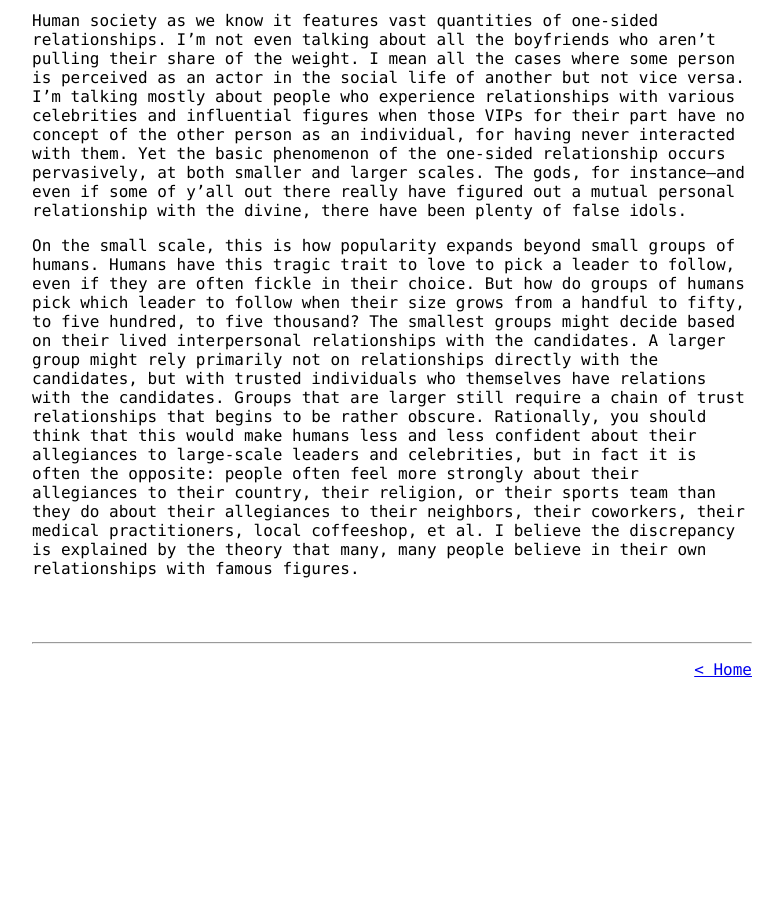
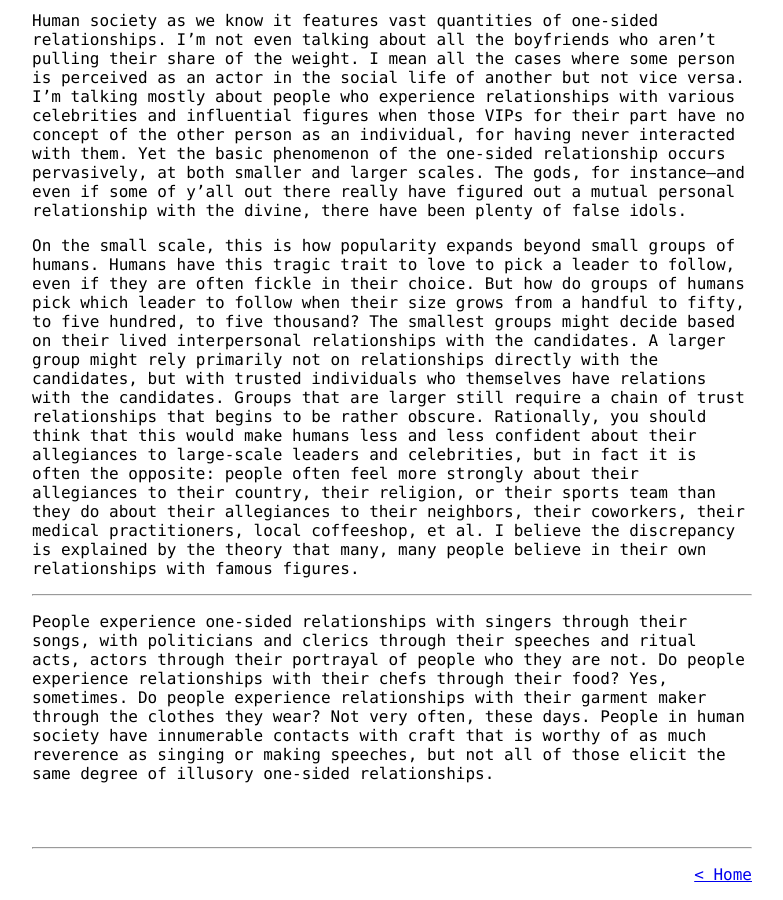
Before and after one commit to popempire/hjhw, a Jekyll site: the page built from _posts/2025-01-03-.md, in a window 1280 px wide and 900 px high, scrolled down 1369 px. Shown: the whole window, without its empty margins (248-1031 px from the left). Built offline with Jekyll 4.4.1, drawn with Linux system fonts in a browser that asks for light colours; before the commit the page ends 2064 px from its top, so only the background shows below that.

Commit message:
Update 2025-01-03-.md

```diff
--- a/_posts/2025-01-03-.md
+++ b/_posts/2025-01-03-.md
@@ -100,3 +100,14 @@ about their allegiances to their neighbors, their coworkers, their medical
 practitioners, local coffeeshop, et al. I believe the discrepancy is explained
 by the theory that many, many people believe in their own relationships with
 famous figures.
+
+---
+
+People experience one-sided relationships with singers through their songs, with
+politicians and clerics through their speeches and ritual acts, actors through
+their portrayal of people who they are not. Do people experience relationships
+with their chefs through their food? Yes, sometimes. Do people experience
+relationships with their garment maker through the clothes they wear? Not very
+often, these days. People in human society have innumerable contacts with craft
+that is worthy of as much reverence as singing or making speeches, but not all
+of those elicit the same degree of illusory one-sided relationships.
```
